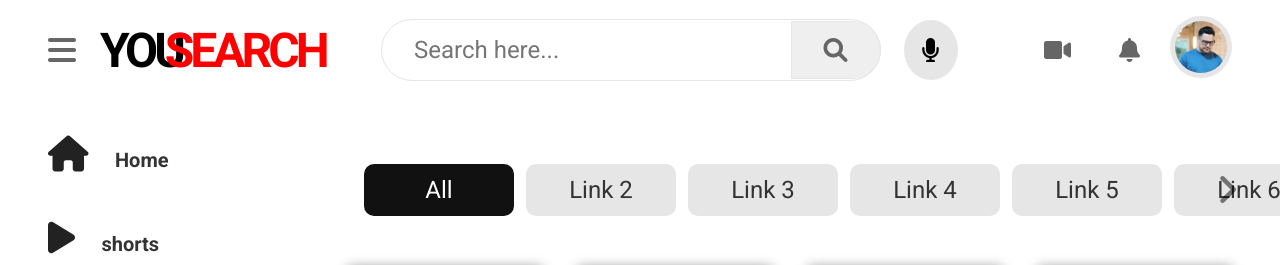
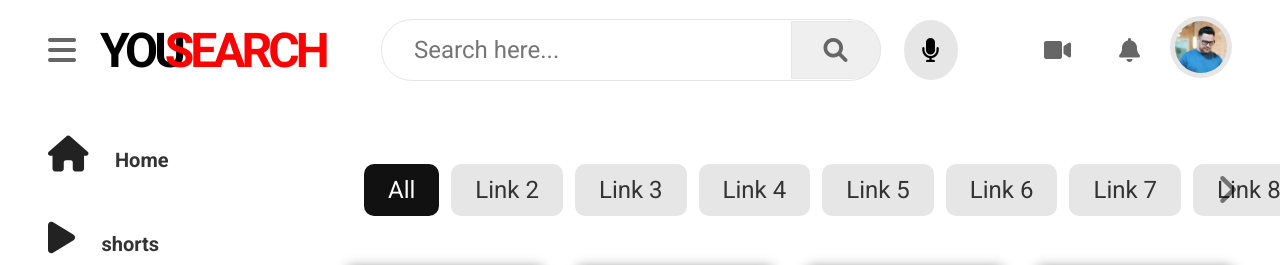
Before and after one commit to Olivier2-prog/yousearch, a plain HTML site: page index.html in a window 1280 px wide. Shown: the top 265 px of the page. Drawn offline with Linux system fonts and the light colour scheme.

Commit message:
main content is created

```diff
--- a/style.css
+++ b/style.css
@@ -413,7 +413,8 @@ background-color: skyblue;
     border-radius: 1rem;
     text-transform: capitalize;
     flex-shrink: 0;
-    flex-basis: 15rem;
+    flex-grow: 1;
+    flex-basis: auto;
     text-align: center;
 }
 .main-nav-link:hover{
```
